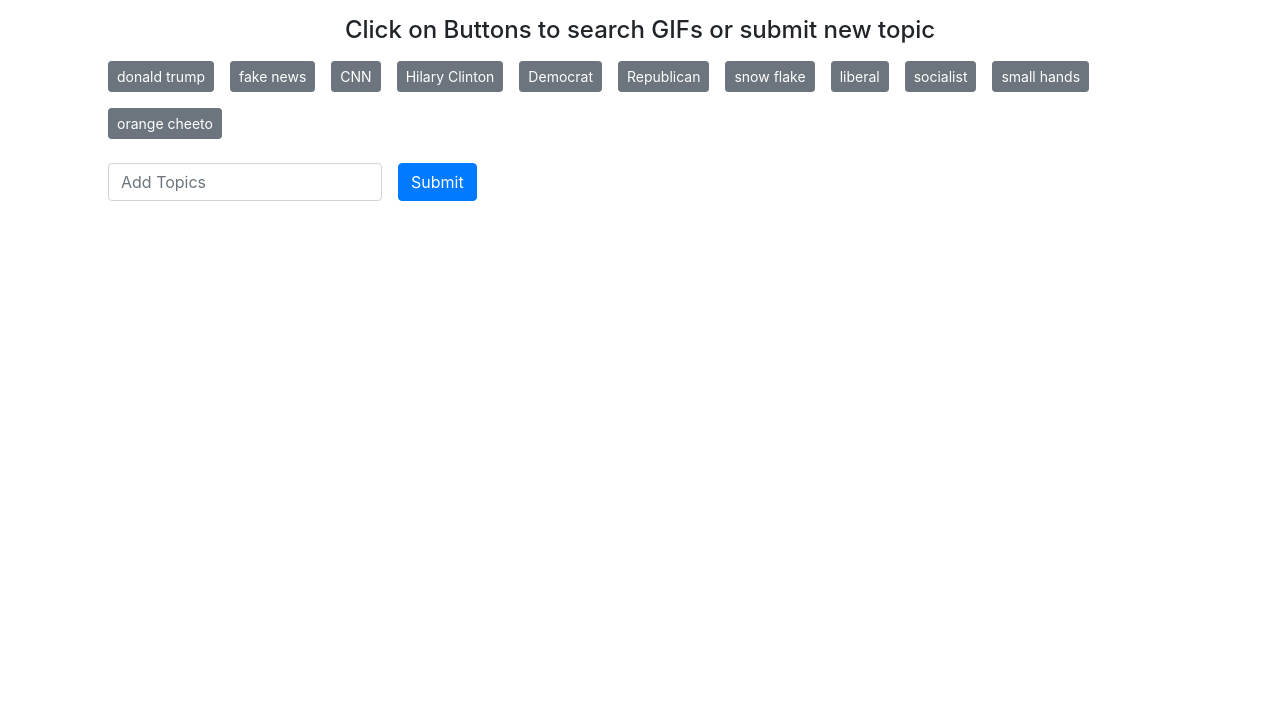
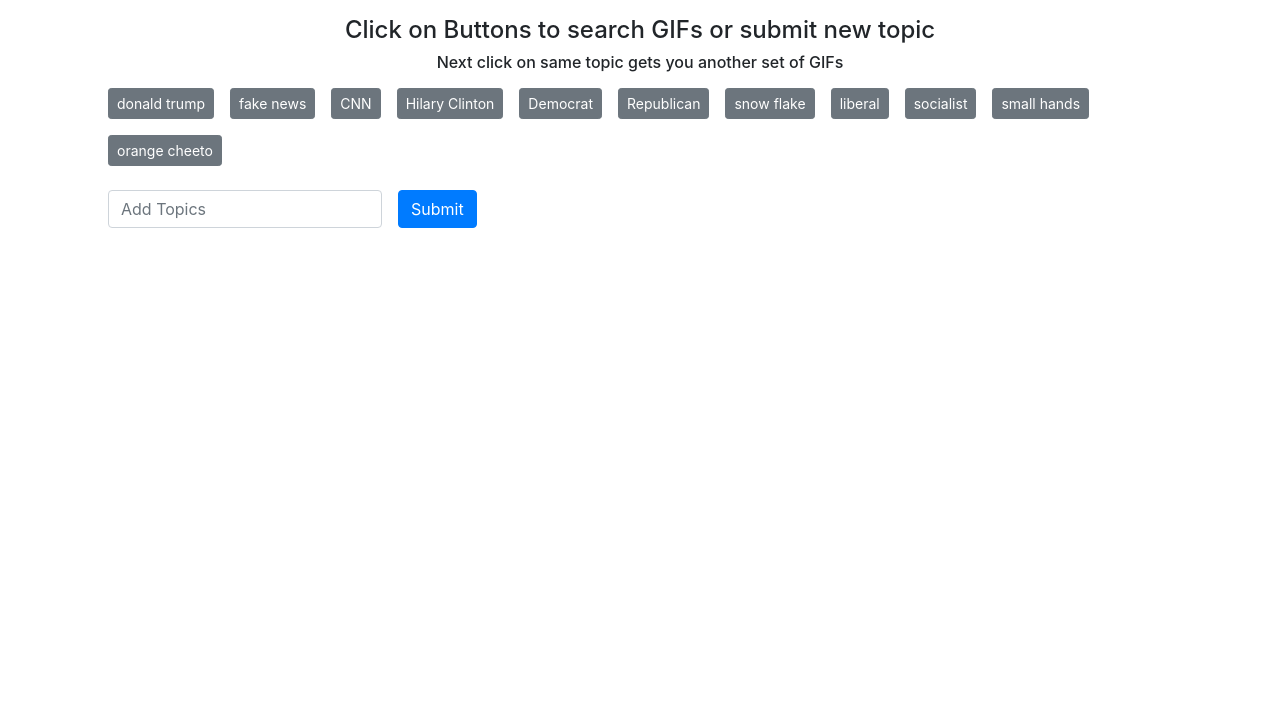
Before and after one commit to madhavparekh/GettinGIFphyWithIt, a plain HTML site: page index.html in a window 1280 px wide. Shown: the part 80-800 px from the top of the page. Drawn offline with nearby package versions, Linux system fonts and the light colour scheme.

Commit message:
added more description on what search does

```diff
--- a/index.html
+++ b/index.html
@@ -22,6 +22,7 @@
     <div class="container w-90 my-3">
         <div class="container" id='disp-btn'>
             <h4 class="text-center">Click on Buttons to search GIFs or submit new topic</h4>
+            <h6 class="text-center">Next click on same topic gets you another set of GIFs</h6>
         </div>
         <div class="container">
             <form class="form-inline my-3">
```
